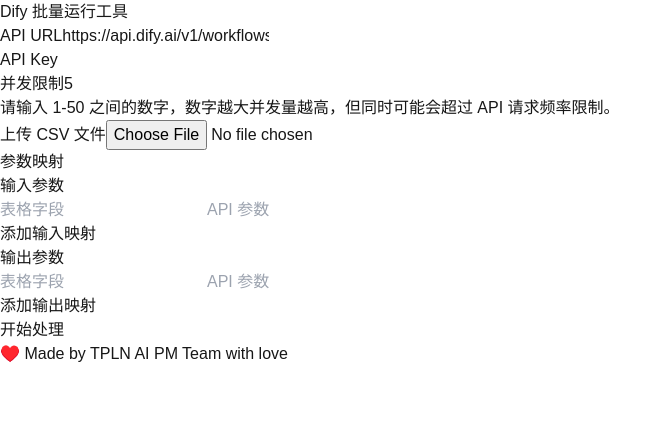
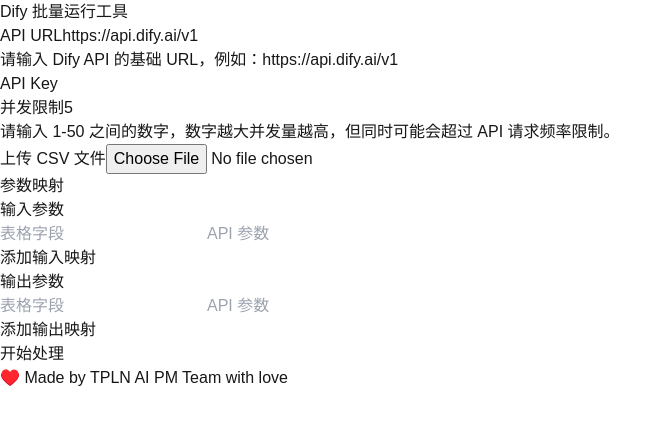
Before and after one commit to huangyafei/dify-batch-run, a Next.js app: page / in a window 1280 px wide. Shown: the top 424 px of the page, without its empty margins (0-672 px from the left). Built offline with nearby package versions, Linux system fonts and the light colour scheme.

Commit message:
✨ feat: Optimize the input format of API URLs

```diff
--- a/src/app/api/process-csv/route.js
+++ b/src/app/api/process-csv/route.js
@@ -93,7 +93,10 @@
 
 async function callAPI(inputs, apiUrl, apiKey) {
   try {
-    const response = await axios.post(apiUrl, {
+    // Append /workflows/run to the base URL
+    const fullApiUrl = `${apiUrl.replace(/\/$/, '')}/workflows/run`;
+
+    const response = await axios.post(fullApiUrl, {
       inputs: inputs,
       response_mode: "blocking",
       user: "api"
--- a/src/app/page.js
+++ b/src/app/page.js
@@ -16,7 +16,7 @@
   const [downloadBlob, setDownloadBlob] = useState(null);
   const [downloadFileName, setDownloadFileName] = useState(null);
   const [error, setError] = useState(null);
-  const [apiUrl, setApiUrl] = useState('https://api.dify.ai/v1/workflows/run');
+  const [apiUrl, setApiUrl] = useState('https://api.dify.ai/v1');
   const [apiKey, setApiKey] = useState('');
   const [concurrencyLimit, setConcurrencyLimit] = useState(5);
 
@@ -151,8 +151,12 @@
                 value={apiUrl}
                 onChange={(e) => setApiUrl(e.target.value)}
                 className="w-full px-3 py-2 bg-[#3a3a3c] rounded-md text-sm"
+                placeholder="例如：https://api.dify.ai/v1"
                 required
               />
+              <p className="mt-1 text-xs text-gray-400">
+                请输入 Dify API 的基础 URL，例如：https://api.dify.ai/v1
+              </p>
             </div>
 
             <div>
```
